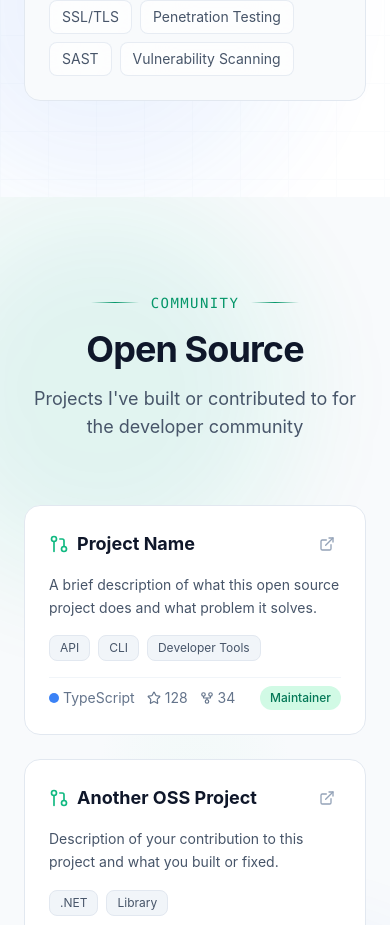
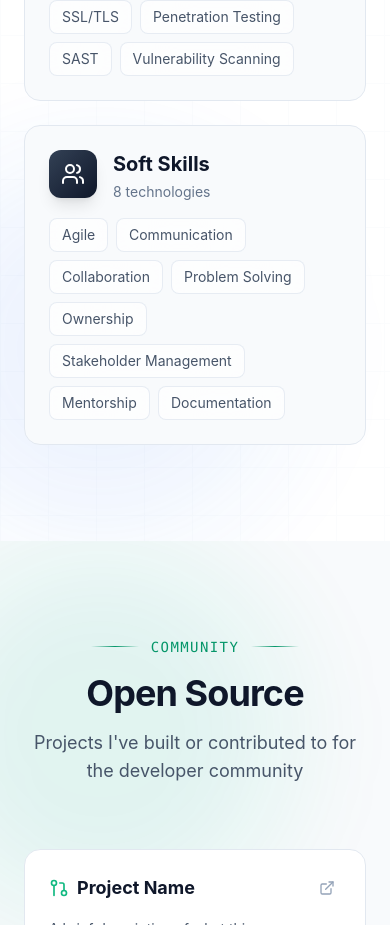
Before and after one commit to bhoyee/portfolio, a React (Vite) app: page / in a window 390 px wide. Shown: the part 4400-5325 px from the top of the page. Built offline with nearby package versions, Linux system fonts and the light colour scheme.

Commit message:
ui: simplify nav + add soft skills

```diff
--- a/src/components/portfolio/Navigation.jsx
+++ b/src/components/portfolio/Navigation.jsx
@@ -10,7 +10,6 @@ const navLinks = [
   { label: "Skills", href: "#skills" },
   { label: "About", href: "#about" },
   { label: "Blog", href: "/Blog", external: true },
-  { label: "Contact", href: "#contact" },
 ];
 
 export default function Navigation() {
--- a/src/components/portfolio/SkillsSection.jsx
+++ b/src/components/portfolio/SkillsSection.jsx
@@ -1,6 +1,6 @@
 import React from "react";
 import { motion } from "framer-motion";
-import { Code2, Database, Cloud, Wrench, Shield } from "lucide-react";
+import { Code2, Database, Cloud, Wrench, Shield, Users } from "lucide-react";
 
 const skillGroups = [
   {
@@ -32,6 +32,12 @@ const skillGroups = [
     icon: Shield,
     color: "from-red-500 to-red-600",
     skills: ["OWASP", "JWT", "OAuth 2.0", "SSL/TLS", "Penetration Testing", "SAST", "Vulnerability Scanning"],
+  },
+  {
+    title: "Soft Skills",
+    icon: Users,
+    color: "from-slate-700 to-slate-900",
+    skills: ["Agile", "Communication", "Collaboration", "Problem Solving", "Ownership", "Stakeholder Management", "Mentorship", "Documentation"],
   },
 ];
 
@@ -77,7 +83,7 @@ export default function SkillsSection() {
               viewport={{ once: true }}
               transition={{ duration: 0.5, delay: index * 0.1 }}
               whileHover={{ y: -8, transition: { duration: 0.2 } }}
-              className={`relative group ${group.title === "Security" ? "lg:col-span-2" : ""}`}
+              className="relative group"
             >
               {/* Glow effect */}
               <div className="absolute -inset-1 bg-gradient-to-br from-emerald-500 via-blue-500 to-purple-500 rounded-2xl opacity-0 group-hover:opacity-30 blur-lg transition duration-500" />
```
